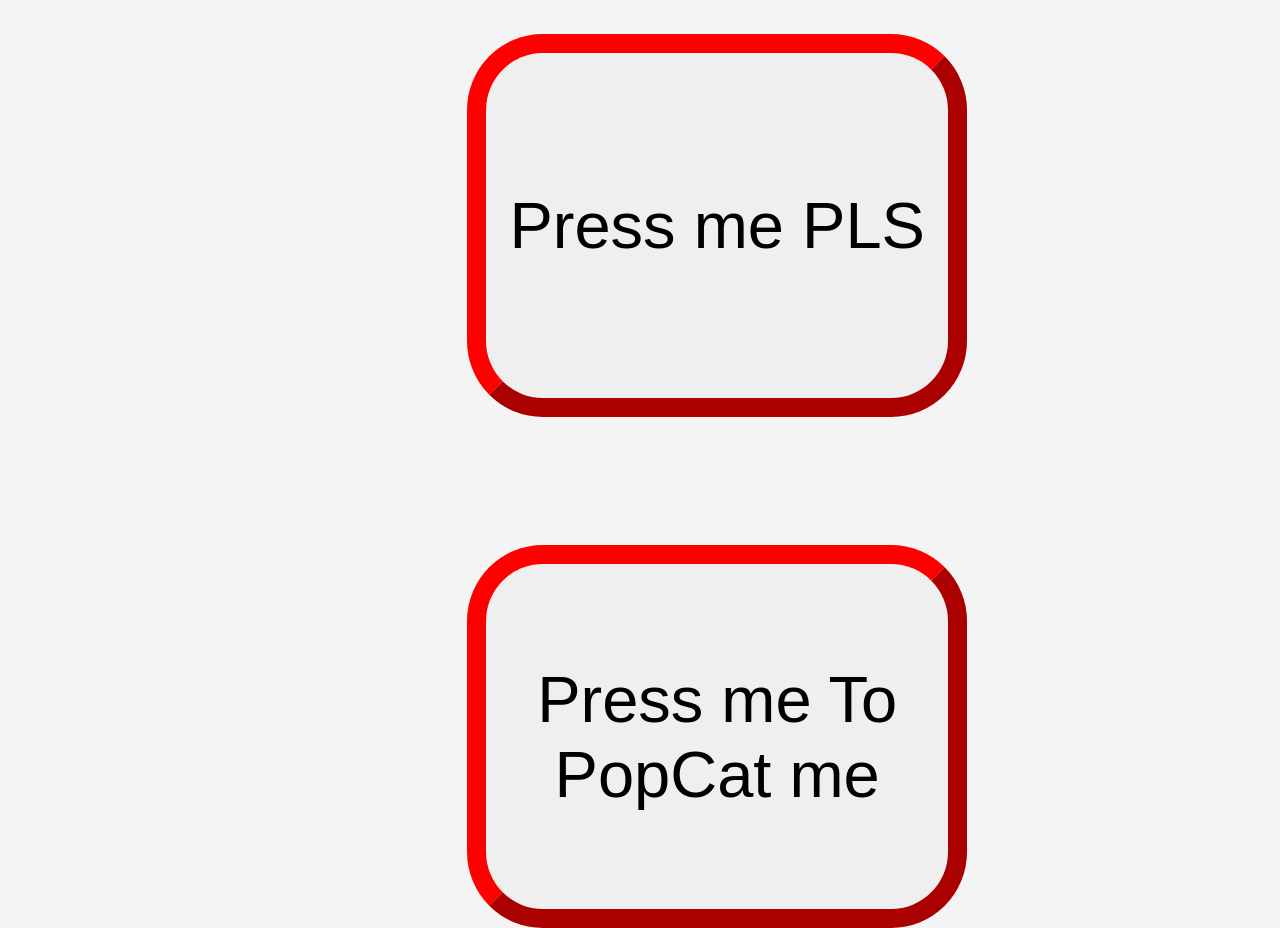
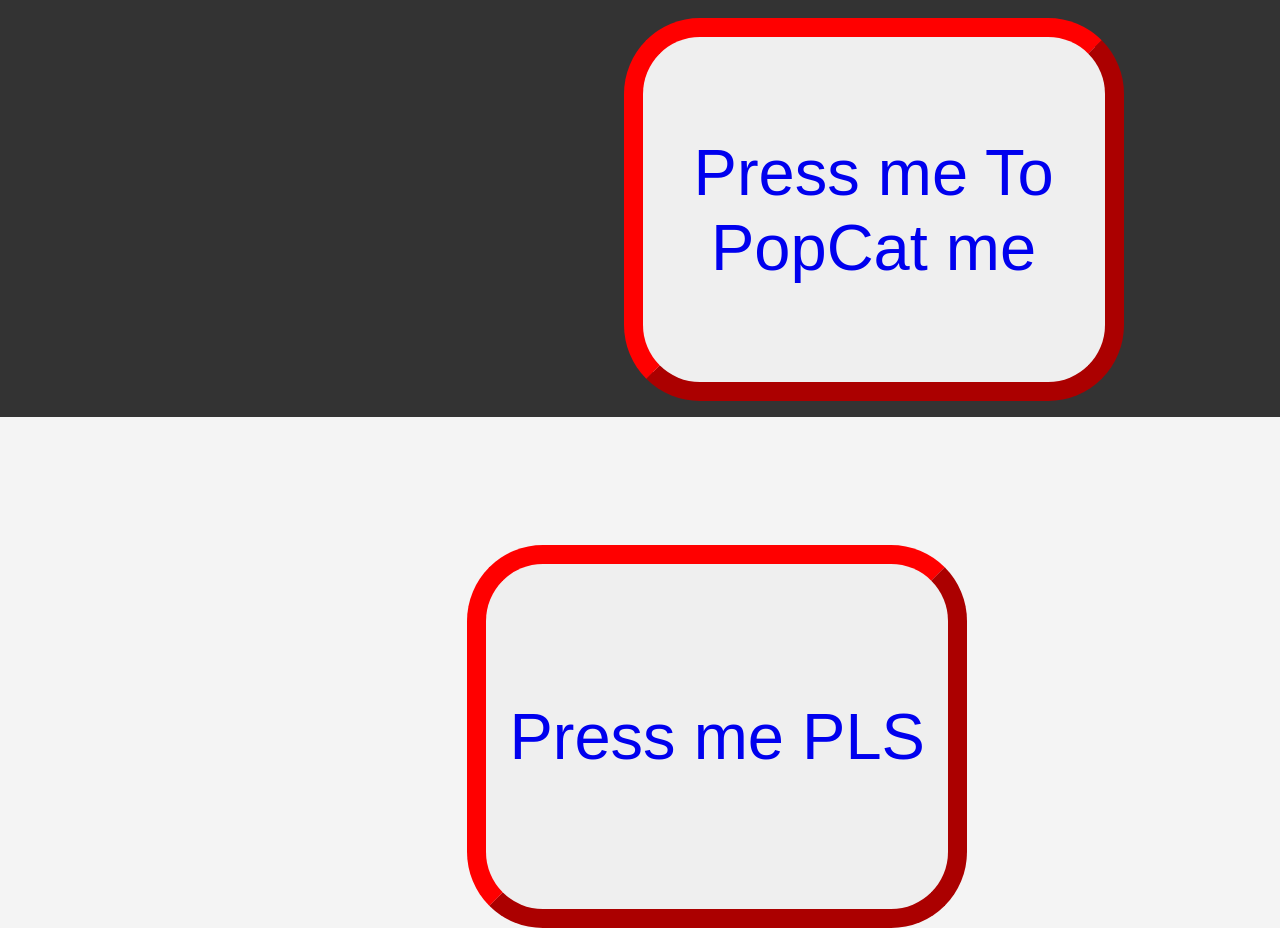
Before and after one commit to Athip1107/Fandwebsite.com, a plain HTML site: page index.html in a window 1280 px wide. Shown: the part 220-1148 px from the top of the page. Drawn offline with Linux system fonts and the light colour scheme.

Commit message:
Update index.html

```diff
--- a/index.html
+++ b/index.html
@@ -9,8 +9,8 @@
 <body>
     <header>
         <h1>Welcome to My Website</h1>
+        </a><button class="btn1"><a href="https://athip1107.github.io/Popcat/" style="text-decoration: none;">Press me To PopCat me</a></button>
     </header>
-    <a href="https://athip1107.github.io/websiteme/"><button class="btn">Press me PLS</button></a>
-    <a href="https://athip1107.github.io/websiteme/"><button class="btn1">Press me To PopCat me</button></a>
+    <button class="btn"><a href="https://athip1107.github.io/websiteme/" style="text-decoration: none;">Press me PLS</a></button>
 </body>
 </html>
```
